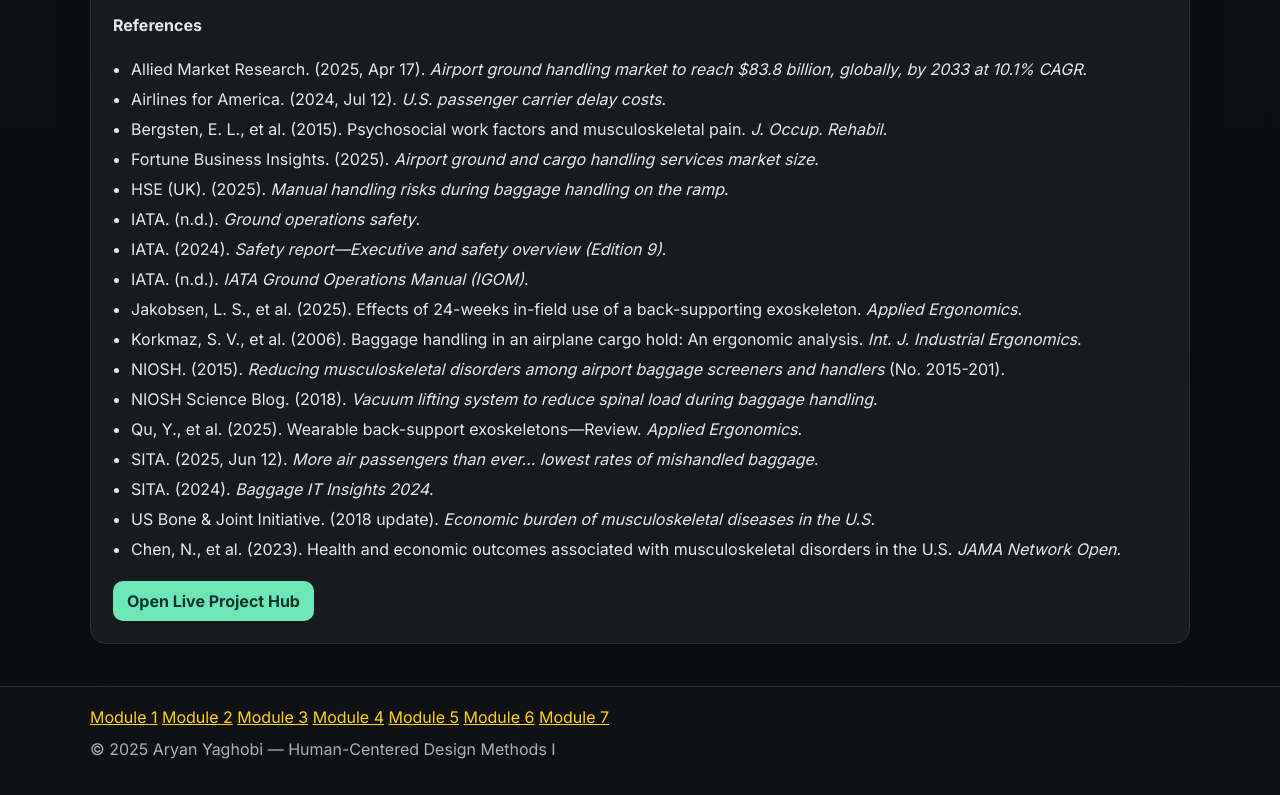
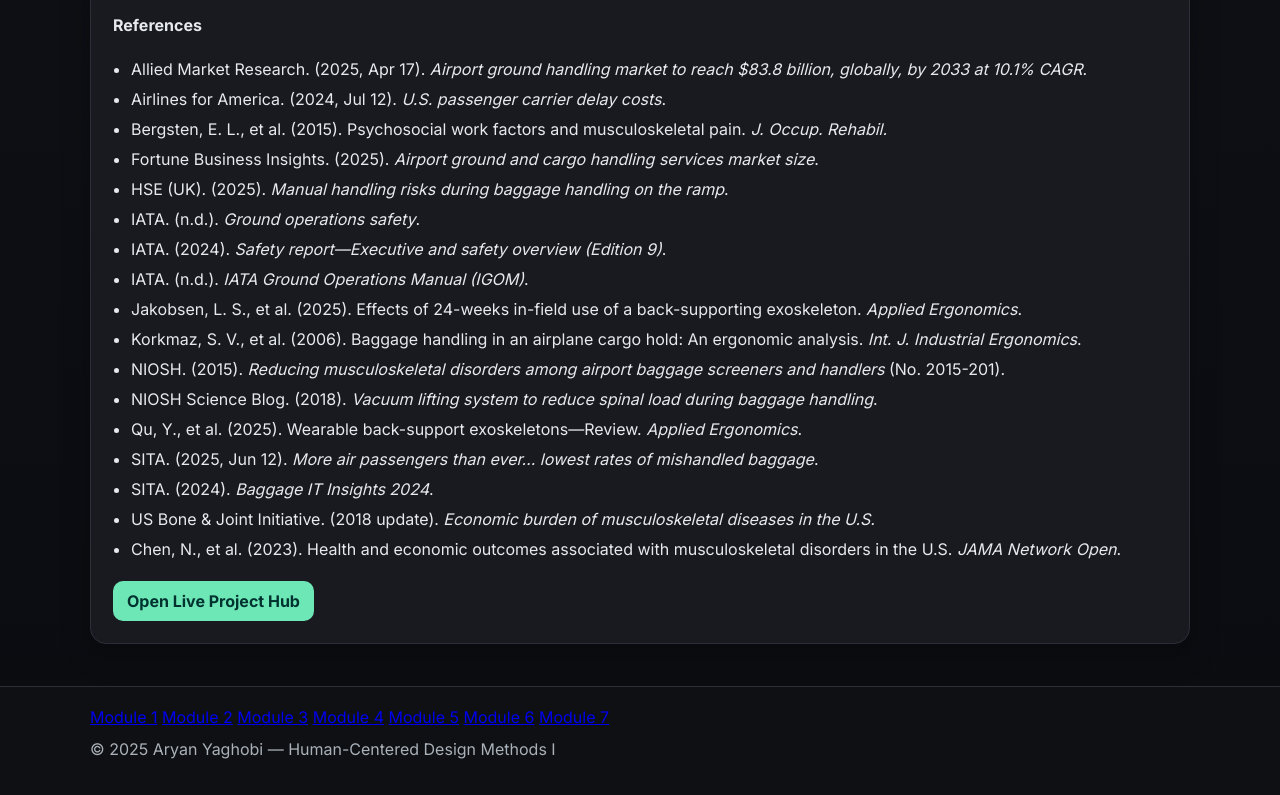
Before and after one commit to Aryan1359/hcd-project, a plain HTML site: page index.html in a window 1280 px wide. Shown: the part 1536-2331 px from the top of the page. Drawn offline with Linux system fonts and the light colour scheme.

Commit message:
Unify footer menu style for all module pages and home page

```diff
--- a/index.html
+++ b/index.html
@@ -243,13 +243,13 @@
   <footer class="site-footer">
     <div class="container">
       <nav class="footer-menu">
-        <a class="footer-link" href="module1.html" style="color:#FFD600;">Module 1</a>
-        <a class="footer-link" href="module2.html" style="color:#FFD600;">Module 2</a>
-        <a class="footer-link" href="module3.html" style="color:#FFD600;">Module 3</a>
-        <a class="footer-link" href="module4.html" style="color:#FFD600;">Module 4</a>
-        <a class="footer-link" href="module5.html" style="color:#FFD600;">Module 5</a>
-        <a class="footer-link" href="module6.html" style="color:#FFD600;">Module 6</a>
-        <a class="footer-link" href="module7.html" style="color:#FFD600;">Module 7</a>
+  <a class="footer-link" href="module1.html">Module 1</a>
+  <a class="footer-link" href="module2.html">Module 2</a>
+  <a class="footer-link" href="module3.html">Module 3</a>
+  <a class="footer-link" href="module4.html">Module 4</a>
+  <a class="footer-link" href="module5.html">Module 5</a>
+  <a class="footer-link" href="module6.html">Module 6</a>
+  <a class="footer-link" href="module7.html">Module 7</a>
       </nav>
       <p style="margin-top:12px">© <span id="year"></span> Aryan Yaghobi — Human-Centered Design Methods I</p>
     </div>
```
Also changed, not shown: module1.html (indentation only), module2.html (indentation only), module3.html (indentation only), module4.html (indentation only), module5.html (indentation only), module6.html (indentation only), module7.html (indentation only).
